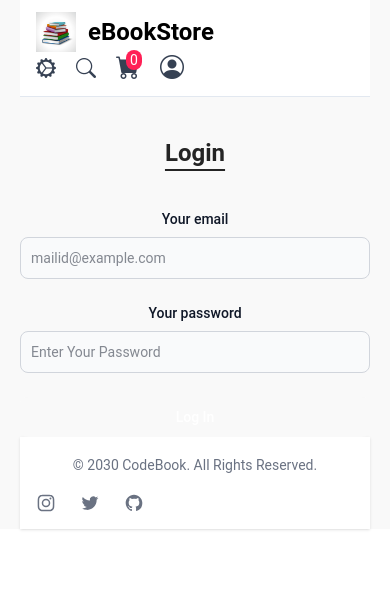
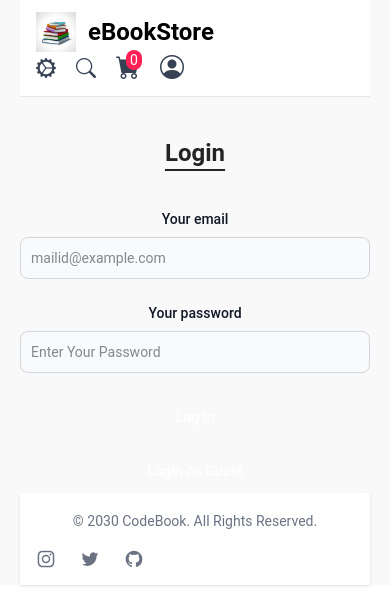
Before and after one commit to Eswar3321/eBookStore, a React (Vite) app: page /login in a window 390 px wide. Shown: the top 606 px of the page. Built offline with nearby package versions, Linux system fonts and the light colour scheme.

Commit message:
login as guest feature is implemented

```diff
--- a/src/pages/DashBoard/DashBoardPage.jsx
+++ b/src/pages/DashBoard/DashBoardPage.jsx
@@ -28,9 +28,9 @@ export const DashboardPage = () => {
       </section>
       <section>
         {orders.length &&
-          orders.map((order) => <DashboardCard key={order.id} order={order} />)}
+          orders.map((order) => <DashBoardCard key={order.id} order={order} />)}
       </section>
-      <section>{!orders.length && <DashboardEmpty />}</section>
+      <section>{!orders.length && <DashBoardEmpty />}</section>
     </main>
   );
 };
--- a/src/pages/Login.jsx
+++ b/src/pages/Login.jsx
@@ -15,6 +15,27 @@ export const Login = () => {
       const authDetails = {
         email: event.target.email.value,
         password: event.target.password.value,
+      };
+      const data = await login(authDetails);
+      if (data.accessToken) {
+        toast.success('Login successful!');
+        navigate('/products');
+      } else {
+        toast.error(data?.message || 'Login failed. Please try again.');
+      }
+    } catch (error) {
+      console.error('Login error:', error);
+      toast.error('An error occurred during login. Please try again.');
+    }
+  }
+
+  async function handleLoginasGuest() {
+    try {
+      ((email.current.value = 'eswar@example.com'),
+        (password.current.value = 'eswar123'));
+      const authDetails = {
+        email: email.current.value,
+        password: password.current.value,
       };
       const data = await login(authDetails);
       if (data.accessToken) {
@@ -79,7 +100,12 @@ export const Login = () => {
           Log In
         </button>
       </form>
-      {/* <button className="mt-3 cursor-pointer text-white bg-blue-700 hover:bg-blue-800 focus:ring-4 focus:outline-none focus:ring-blue-300 font-medium rounded-lg text-sm w-full sm:w-auto px-5 py-3 text-center dark:bg-blue-600 dark:hover:bg-blue-700 dark:focus:ring-blue-800">Login As Guest</button> */}
+      <button
+        onClick={handleLoginasGuest}
+        className="mt-3 cursor-pointer text-white bg-blue-700 hover:bg-blue-800 focus:ring-4 focus:outline-none focus:ring-blue-300 font-medium rounded-lg text-sm w-full sm:w-auto px-5 py-3 text-center dark:bg-blue-600 dark:hover:bg-blue-700 dark:focus:ring-blue-800"
+      >
+        Login As Guest
+      </button>
     </main>
   );
 };
```
